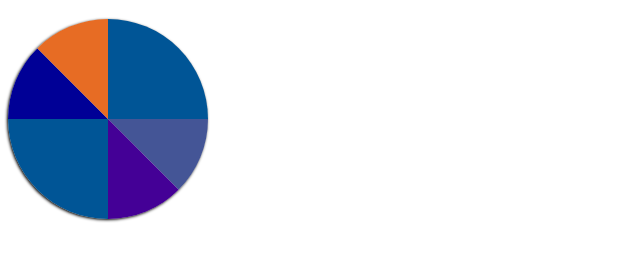
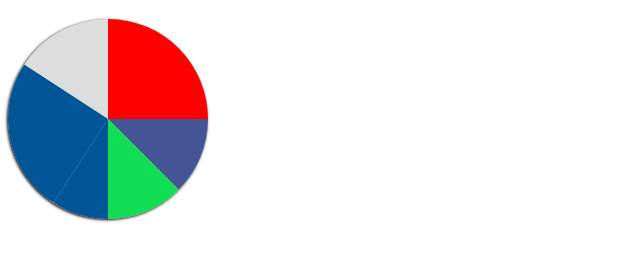
Before and after one commit to vbachev/animated-pie-chart, a plain HTML site: page demo/index.html in a window 1280 px wide. Shown: the part 61-322 px from the top of the page, without its empty margins (0-640 px from the left). Drawn offline with Linux system fonts and the light colour scheme.

Commit message:
refactored code, added random color generation for pieces, added large piece detection and handling, improved readme, moved demo setup to demo folder

```diff
--- a/index.html
+++ b/demo/index.html
@@ -4,9 +4,9 @@
   <meta charset="UTF-8">
   <title>Pie chart drawer</title>
 
-  <link rel="stylesheet" href="pie.css">
+  <link rel="stylesheet" href="../pie.css">
 
-  <script type="text/javascript" src="pie.js"></script>
+  <script type="text/javascript" src="../pie.js"></script>
   <script type="text/javascript" src="jquery.js"></script>
 
 </head>
@@ -18,12 +18,10 @@
   <script type="text/javascript">
 
     var piePiecesData = [
-        [ 90, '#005596' ],
+        [ 90, 'red' ],
         [ 45, '#445596' ],
-        [ 45, '#440096' ],
-        [ 90, '#005596' ],
-        [ 45, '#000096' ],
-        [ 45, '#e76c24' ]
+        [ 45 ],
+        [ 123, '#005596' ]
     ];
 
     pieChart.draw('myPie', piePiecesData, 5000);
--- a/pie.js
+++ b/pie.js
@@ -4,7 +4,20 @@ var pieChart = {
     // receives configuration, adds html and starts animating pieces
     draw : function ( a_target, a_pieces, a_speed, a_offset )
     {
-        var index = 1,
+        // check for pieces bigger than 90 degrees and split them
+        this.splitLargePieces( a_pieces );
+
+        // render the pie chart contents
+        var html = this.getChartHtml( a_pieces, a_speed, a_offset );
+        $( '#' + a_target ).addClass('pie-container').html( html );
+
+        // animate pieces one after the other
+        this.animatePiece( 0, $( '#' + a_target + ' .pie-pieces li' ), a_speed );
+    },
+
+    getChartHtml: function( a_pieces, a_speed, a_offset )
+    {
+        var index,
         start = 0,
         key,
         delay,
@@ -25,9 +38,14 @@ var pieChart = {
             delay    = Math.round((start/360)*a_speed)/1000;
             duration = Math.round((piece[0]/360)*a_speed)/1000;
 
+            // if no color specified generate a random 8bit color
+            if( !piece[1] ){
+                piece[1] = this.generateRandomColor();
+            }
+
             html += '<li id="pie-piece-' + index + '" class="piece-container" ' +
                         'data-start="' + ( start + a_offset ) + '" data-end="' + piece[0] + '">' +
-                        '<span class="piece" style="background:' + piece[1] + '; ' +
+                        '<span class="piece" style="background-color:' + piece[1] + '; ' +
                             '-webkit-transition: -webkit-transform ' + duration + 's linear ' + delay + 's; ' +
                             'transition: transform ' + duration + 's linear ' + delay + 's;">' +
                         '</span>' +
@@ -37,10 +55,39 @@ var pieChart = {
             start += piece[0];
         }
         html += '</ul>';
-        $( '#' + a_target ).addClass('pie-container').html( html );
 
-        // animate pieces one after the other
-        this.animatePiece( 0, $( '#' + a_target + ' .pie-pieces li' ), a_speed );
+        return html;
+    },
+
+    // check for pieces larger than 90 degrees and splits them
+    splitLargePieces : function( a_pieces )
+    {
+        var index,
+        piece,
+        piecesCount = a_pieces.length;
+
+        for( index = 0; index < piecesCount; index++ )
+        {
+            piece = a_pieces[ index ];
+            if( piece[0] > 90 )
+            {
+                var subPieceCount = Math.floor( piece[0] / 90 );
+                var leftOverDegrees = piece[0] - subPieceCount*90;
+
+                // remove current
+                a_pieces.splice( index, 1 );
+
+                for( var i = 0; i < subPieceCount; i++ ){
+                    // create the necessary fill items
+                    a_pieces.splice( index, 0, [ 90, piece[1] ]);
+                }
+
+                if( leftOverDegrees ){
+                    // add the leftover item
+                    a_pieces.splice( index, 0, [ leftOverDegrees, piece[1] ]);
+                }
+            }
+        }
     },
 
     // recursively animates pie chart pieces
@@ -70,5 +117,12 @@ var pieChart = {
 
         // call same function recursively for next piece
         this.animatePiece( a_index + 1, a_pieces, a_speed );
+    },
+
+    // generates a random 8bit color
+    // http://paulirish.com/2009/random-hex-color-code-snippets/
+    generateRandomColor : function()
+    {
+        return '#' + Math.floor(Math.random()*4096).toString(16);
     }
 }
```
Also changed, not shown: demo/jquery.js (renamed from jquery.js), 1 other file.
